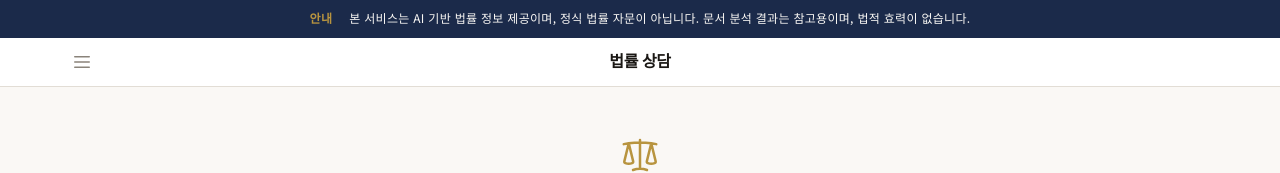
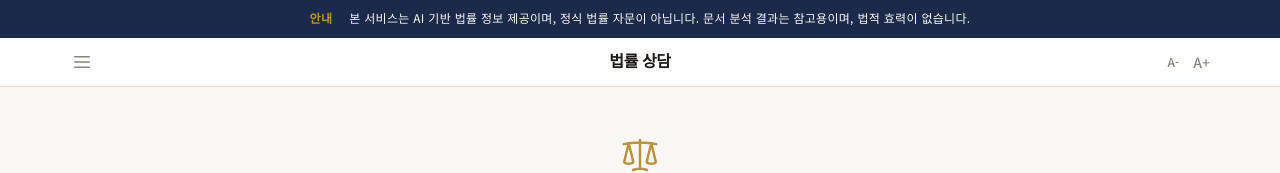
Before and after one commit to cskwork/ai-law-counsel, a Next.js app: page / in a window 1280 px wide. Shown: the top 173 px of the page. Built offline with nearby package versions, Linux system fonts and the light colour scheme.

Commit message:
feat: 헤더에 폰트 크기 조절 기능 추가 (A-/A+)
useFontSize 훅으로 14-18px 5단계 조절, localStorage 영속.
rem 기반 스케일링으로 전체 UI 비례 확대/축소.

```diff
--- /dev/null
+++ b/app/hooks/useFontSize.ts
@@ -0,0 +1,50 @@
+'use client';
+
+import { useState, useCallback, useEffect } from 'react';
+
+const STORAGE_KEY = 'font-size-level';
+const MIN_LEVEL = 0;
+const MAX_LEVEL = 4;
+const DEFAULT_LEVEL = 2;
+
+// 14px ~ 18px (1px 단위)
+const FONT_SIZES = [14, 15, 16, 17, 18] as const;
+
+/** 폰트 크기 조절 훅 (localStorage 영속 + rem 스케일링) */
+export function useFontSize() {
+  const [level, setLevel] = useState(DEFAULT_LEVEL);
+
+  // 초기화: localStorage에서 복원
+  useEffect(() => {
+    const stored = localStorage.getItem(STORAGE_KEY);
+    if (stored !== null) {
+      const parsed = Number(stored);
+      if (parsed >= MIN_LEVEL && parsed <= MAX_LEVEL) {
+        setLevel(parsed);
+      }
+    }
+  }, []);
+
+  // level 변경 시 루트 font-size 적용 + 저장
+  useEffect(() => {
+    document.documentElement.style.fontSize = `${FONT_SIZES[level]}px`;
+    localStorage.setItem(STORAGE_KEY, String(level));
+  }, [level]);
+
+  const increase = useCallback(() => {
+    setLevel((prev) => Math.min(prev + 1, MAX_LEVEL));
+  }, []);
+
+  const decrease = useCallback(() => {
+    setLevel((prev) => Math.max(prev - 1, MIN_LEVEL));
+  }, []);
+
+  return {
+    level,
+    sizePx: FONT_SIZES[level],
+    canIncrease: level < MAX_LEVEL,
+    canDecrease: level > MIN_LEVEL,
+    increase,
+    decrease,
+  };
+}
--- a/app/page.tsx
+++ b/app/page.tsx
@@ -5,6 +5,7 @@ import { Disclaimer } from '@/app/components/common/Disclaimer';
 import { ChatContainer } from '@/app/components/chat/ChatContainer';
 import { Sidebar } from '@/app/components/chat/Sidebar';
 import { useConversationHistory } from '@/app/hooks/useConversationHistory';
+import { useFontSize } from '@/app/hooks/useFontSize';
 
 export default function Home() {
   const {
@@ -19,6 +20,7 @@ export default function Home() {
 
   const [sidebarOpen, setSidebarOpen] = useState(false);
   const [isStreaming, setIsStreaming] = useState(false);
+  const { canIncrease, canDecrease, increase, decrease } = useFontSize();
 
   // 새 대화용 안정 ID (activeId가 null일 때 사용)
   const [pendingId, setPendingId] = useState('');
@@ -105,6 +107,24 @@ export default function Home() {
               <h1 className="font-display text-base font-semibold tracking-tight text-ink-primary">
                 법률 상담
               </h1>
+              <div className="absolute right-0 flex items-center gap-0.5">
+                <button
+                  onClick={decrease}
+                  disabled={!canDecrease}
+                  className="rounded-md px-1.5 py-1 text-xs font-medium text-ink-tertiary transition-colors hover:bg-surface-elevated hover:text-ink-secondary disabled:opacity-30 disabled:cursor-not-allowed"
+                  title="글자 크기 줄이기"
+                >
+                  A-
+                </button>
+                <button
+                  onClick={increase}
+                  disabled={!canIncrease}
+                  className="rounded-md px-1.5 py-1 text-sm font-medium text-ink-tertiary transition-colors hover:bg-surface-elevated hover:text-ink-secondary disabled:opacity-30 disabled:cursor-not-allowed"
+                  title="글자 크기 키우기"
+                >
+                  A+
+                </button>
+              </div>
             </div>
           </header>
           <main className="flex-1 overflow-hidden">
```
